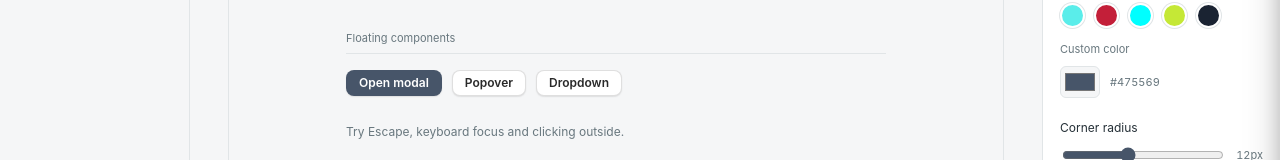
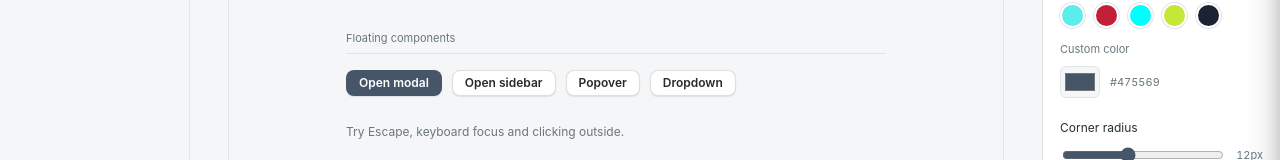
Before and after one commit to tembok-dev/tembok-ui, a React (Vite) app in the folder apps/playground/: page / in a window 1280 px wide. Both pictures are taken after a click on the button "Overlays". Shown: the part 335-495 px from the top of the page. Built offline with nearby package versions, Linux system fonts and the light colour scheme.

Commit message:
demo(overlays): expose SideBar in main component gallery

```diff
--- a/apps/playground/src/playground.tsx
+++ b/apps/playground/src/playground.tsx
@@ -69,7 +69,7 @@ export function Playground() {
               <div className="workbench-preview-top"><span>PREVIEW</span><span>Actual @tembok/ui-react components</span></div>
               <div className="workbench-stage">
                 {section === 'buttons' && <div className="workbench-examples"><div className="workbench-example-label">Intents</div><div className="playground-actions"><Button intent="primary">Primary</Button><Button intent="secondary">Secondary</Button><Button intent="neutral">Neutral</Button><Button intent="ghost">Ghost</Button><Button intent="danger">Danger</Button><Button disabled>Disabled</Button><IconButton label="Favorite"><span aria-hidden="true">✦</span></IconButton></div><div className="workbench-example-label">Sizes</div><div className="playground-actions"><Button size="sm">Small</Button><Button size="md">Medium</Button><Button size="lg">Large</Button></div><div className="workbench-example-label">Icon buttons · 28px Edit / 32px Duplicate / disabled Delete</div><div className="playground-actions"><IconButton size="xs" intent="neutral" label="Compact edit"><PlaygroundMenuIcon name="edit" /></IconButton><IconButton size="xs" intent="ghost" label="Compact duplicate" style={{ ["--tmbk-icon-button-xs-size" as string]: "32px" }}><PlaygroundMenuIcon name="copy" /></IconButton><IconButton size="xs" intent="neutral" disabled label="Disabled compact delete"><PlaygroundMenuIcon name="delete" /></IconButton></div></div>}
-                {section === 'overlays' && <div className="workbench-examples"><div className="workbench-example-label">Floating components</div><div className="playground-actions"><Button onClick={() => setModalOpen(true)}>Open modal</Button><Popover trigger={<Button intent="neutral">Popover</Button>}><div className="fixture-content"><span>Popover content</span><button type="button">Focusable action</button></div></Popover><Dropdown trigger={<Button intent="neutral">Dropdown</Button>}><MenuItem icon={<PlaygroundMenuIcon name="edit" />} trailing="⌘ E">Edit</MenuItem><MenuItem icon={<PlaygroundMenuIcon name="copy" />}>Duplicate</MenuItem><MenuItem danger icon={<PlaygroundMenuIcon name="delete" />}>Delete</MenuItem></Dropdown></div><p className="workbench-hint">Try Escape, keyboard focus and clicking outside.</p></div>}
+                {section === 'overlays' && <div className="workbench-examples"><div className="workbench-example-label">Floating components</div><div className="playground-actions"><Button onClick={() => setModalOpen(true)}>Open modal</Button><Button intent="neutral" data-sidebar-open="qa-sidebar">Open sidebar</Button><Popover trigger={<Button intent="neutral">Popover</Button>}><div className="fixture-content"><span>Popover content</span><button type="button">Focusable action</button></div></Popover><Dropdown trigger={<Button intent="neutral">Dropdown</Button>}><MenuItem icon={<PlaygroundMenuIcon name="edit" />} trailing="⌘ E">Edit</MenuItem><MenuItem icon={<PlaygroundMenuIcon name="copy" />}>Duplicate</MenuItem><MenuItem danger icon={<PlaygroundMenuIcon name="delete" />}>Delete</MenuItem></Dropdown></div><p className="workbench-hint">Try Escape, keyboard focus and clicking outside.</p></div>}
                 {section === 'surfaces' && <div className="workbench-surface-example"><div className="workbench-surface-card"><small>STATUS</small><strong>Ready for review</strong><span>Semantic surface and elevation tokens.</span><Button size="sm">Review</Button></div></div>}
               </div>
               <div className="workbench-preview-bottom"><span>{section === 'buttons' ? 'Hover · Focus · Disabled' : section === 'overlays' ? 'Portals · Focus · Dismissal' : 'Colors · Radius · Elevation'}</span><span>PREVIEW / 01</span></div>
```
